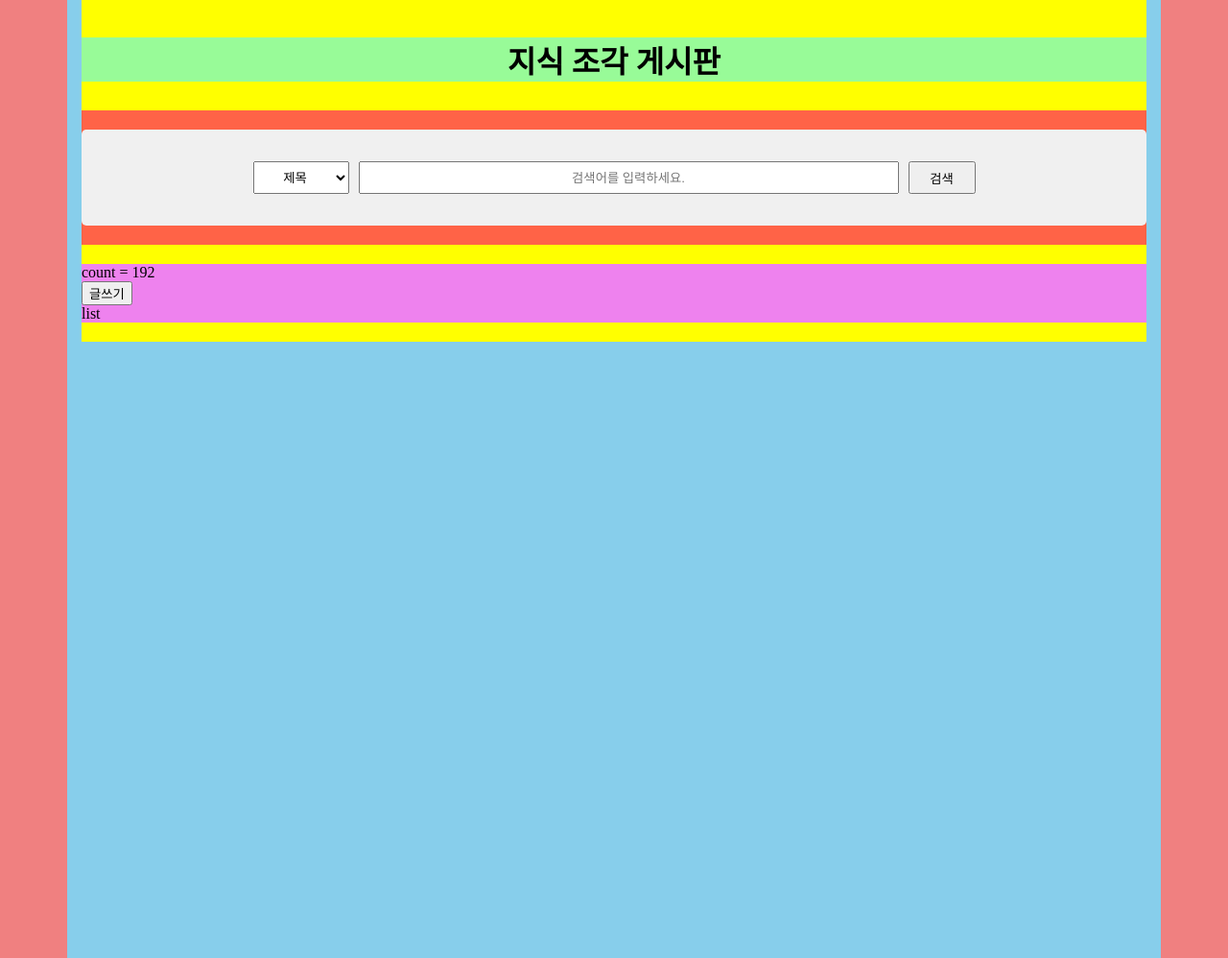
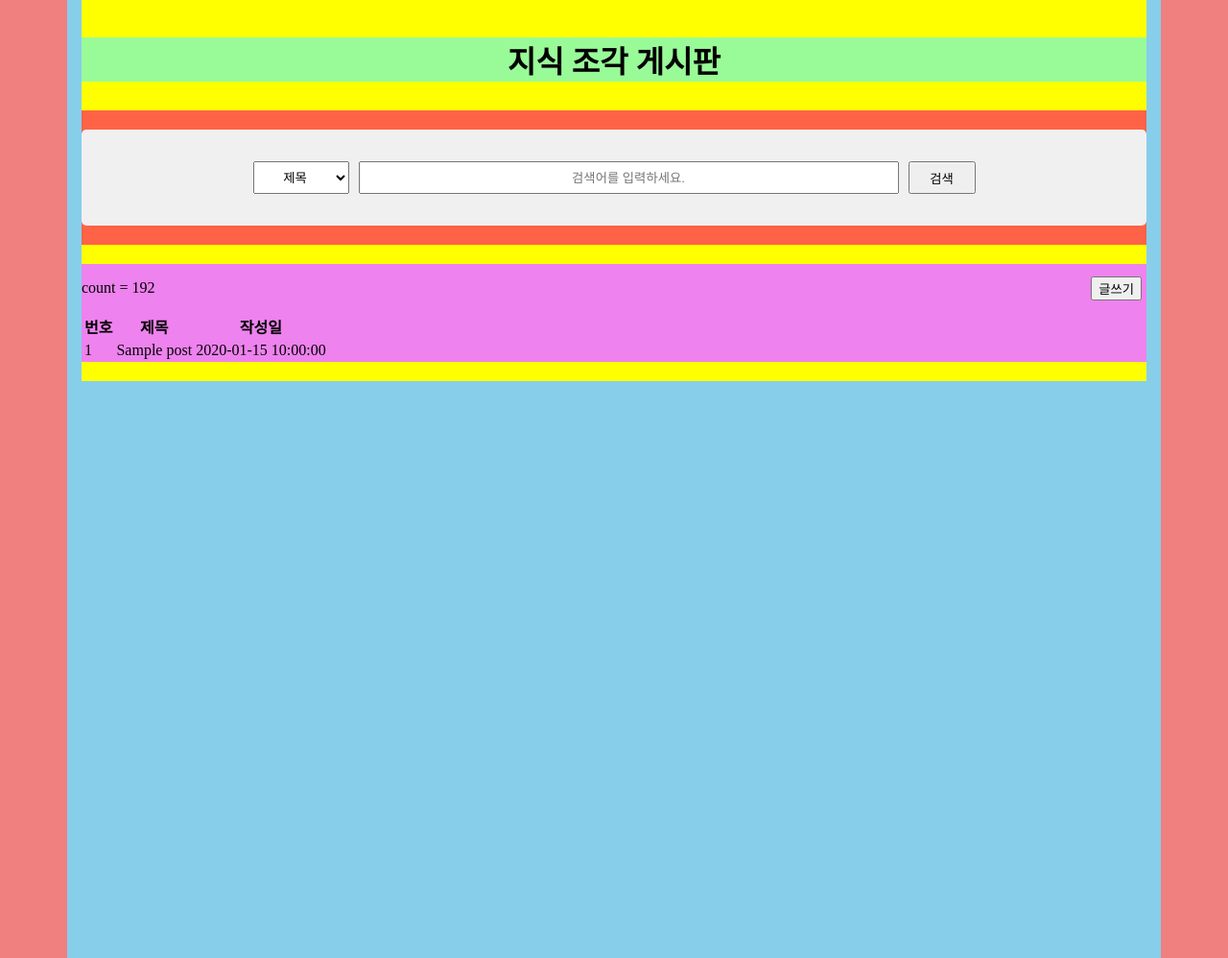
Before and after one commit to codms1122/week3-4_webpage, a Flask app: template templates/post.html in a window 1280 px wide. Shown: the part 75-1073 px from the top of the page at 96% size. Run offline with Flask 3, Linux system fonts and the light colour scheme; the template is opened without the code that fills it: most values are stand-ins (such as "Sample title", 1, 10 or a date in 2020).

Commit message:
[ADD] 중간 저장

```diff
--- a/app.py
+++ b/app.py
@@ -1,6 +1,23 @@
 from flask import Flask, render_template, request, redirect
+import mysql.connector
+from config import Config #DB 정보 저장된 파일일
 
 app = Flask(__name__)
+
+app.config.from_object(Config)
+
+#DB연결 함수
+def get_db_connection():
+    connection = mysql.connector.connect(
+        host=app.config['HOST'],
+        database=app.config['DB'],
+        user=app.config['DB_USER'],
+        password=app.config['DB_PASSWORD']
+
+    )
+    return connection
+
+
 
 # 임시 데이터 저장
 posts = []
@@ -8,7 +25,19 @@ posts = []
 
 @app.route('/post')
 def post_list():
-    return render_template('post.html')
+    connection = get_db_connection()  # DB 연결
+    cursor = connection.cursor(dictionary=True)  # dictionary 형식으로 결과 반환
+
+    sql='SELECT * FROM testpost' ##### ❗❗❗❗ DB명 변경 ⭐⭐⭐⭐⭐⭐⭐⭐⭐⭐⭐⭐
+    cursor.execute(sql)  # testpost 테이블의 모든 데이터 가져오기
+    posts = cursor.fetchall()  # 데이터 모두 가져오기
+
+    cursor.close()
+    connection.close()  # DB 연결 종료
+
+    return render_template('post.html', post_list_data=posts)  # HTML 템플릿에 데이터 전달
+
+
 
 
 if __name__ == '__main__':
--- a/templates/post.html
+++ b/templates/post.html
@@ -28,7 +28,7 @@
         align-items: center;
         justify-content: center;
     }
-    .post_query_content{
+    .post_query_body{
         margin: 0px 5px 0px;
         text-align: center;
     }
@@ -45,7 +45,11 @@
         height: 34px;
     }
     #post_cnc{
-
+        height: 50px;
+        padding: 0px 5px 0px 0px;
+        display: flex;
+        align-items: center;
+        justify-content: space-between;
     }
 </style>
 {% endblock %}
@@ -58,13 +62,13 @@
     </div>
     <div id="post_query">
         <div id="post_query_box">
-            <select class="post_query_content" id="query_type" name="post_query_type" id="post_query_type">
-                <option value="subject">제목</option>
+            <select class="post_query_body" id="query_type" name="post_query_type" id="post_query_type">
+                <option value="title">제목</option>
                 <option value="content">내용</option>
                 <option value="all">제목+내용</option>
             </select>
-            <input class="post_query_content" id="query_content" type="text" placeholder="검색어를 입력하세요.">
-            <input class="post_query_content" id="query_submit" type="submit" value="검색">
+            <input class="post_query_body" id="query_content" type="text" placeholder="검색어를 입력하세요.">
+            <input class="post_query_body" id="query_submit" type="submit" value="검색">
         </div>
     </div>
     <div id="post_cnc">
@@ -76,7 +80,24 @@
         </div>
     </div>
     <div id="post_list">
-        list
+        <table>
+            <thead>
+                <tr>
+                    <th>번호</th>
+                    <th>제목</th>
+                    <th>작성일</th>
+                </tr>
+            </thead>
+            <tbody>
+                {% for post in post_list_data %}
+                <tr>
+                    <td>{{ post.postId }}</td>
+                    <td>{{ post.postTitle }}</td>
+                    <td>{{ post.createdTime }}</td>
+                </tr>
+                {% endfor %}
+            </tbody>
+        </table>
     </div>
 </div>
 {% endblock %}
```
Also changed, not shown: 1 other file.
